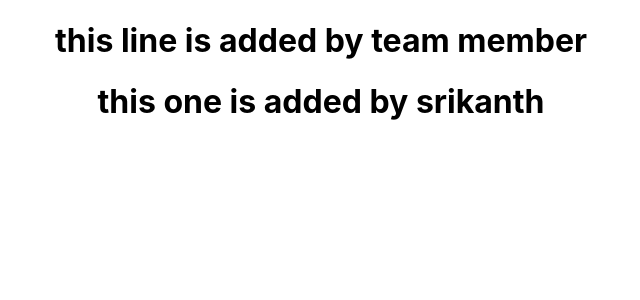
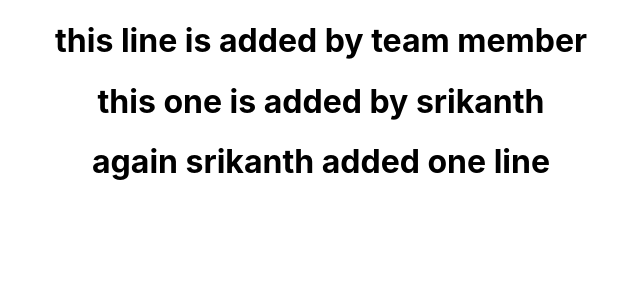
Before and after one commit to Jsrikanth12/repo2504, a React (Create React App) app in the folder hub/: page / in a window 1280 px wide. Shown: the top 300 px of the page, without its empty margins (319-959 px from the left). Built offline with nearby package versions, Linux system fonts and the light colour scheme.

Commit message:
addeed again

```diff
--- a/hub/src/App.js
+++ b/hub/src/App.js
@@ -6,6 +6,7 @@ function App() {
     <div className="App">
     <h1>this line is added by team member</h1>
     <h1>this one is added by srikanth</h1>
+    <h1>again srikanth added one line</h1>
     </div>
   );
 }
```
